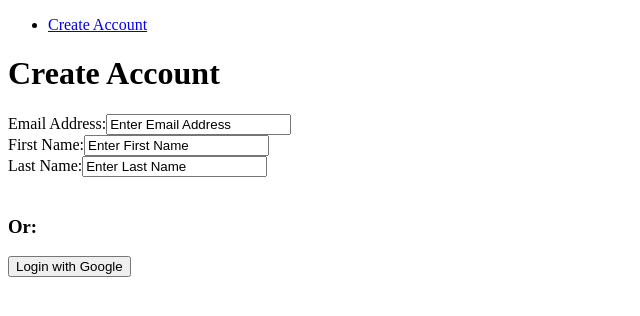
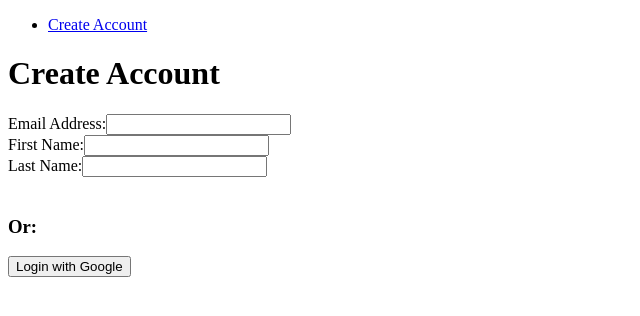
Before and after one commit to pawilliamson/CSC490-ChessEditor, an Angular app: page /account in a window 1280 px wide. Shown: the top 316 px of the page, without its empty margins (0-640 px from the left). Built offline with nearby package versions, Linux system fonts and the light colour scheme.

Commit message:
Updating artifacts to ensure successful build.

```diff
--- a/src/app/account/account.component.html
+++ b/src/app/account/account.component.html
@@ -3,15 +3,15 @@
 
   <div id = "personalInfo">
 	  <label for="emailAddress" id = "emailAddressLbl">Email Address:</label>
-    <input type= "text" id="emailAddress" value = "Enter Email Address"/>
+    <input type= "text" id="emailAddress"/>
 
     <br />
 	  <label for="firstName" id = "firstNameLbl">First Name:</label>
-    <input type= "text" id="firstName" value = "Enter First Name"/>
+    <input type= "text" id="firstName" />
 
     <br />
 	  <label for="lastName" id = "lastNameLbl">Last Name:</label>
-    <input type= "text" id="lastName" value = "Enter Last Name"/>
+    <input type= "text" id="lastName" />
     <br />
     <img src ="#" id = "profilePic" style = "visibility: hidden"/>
   </div>
```
Also changed, not shown: package.json (line endings or trailing spaces).
